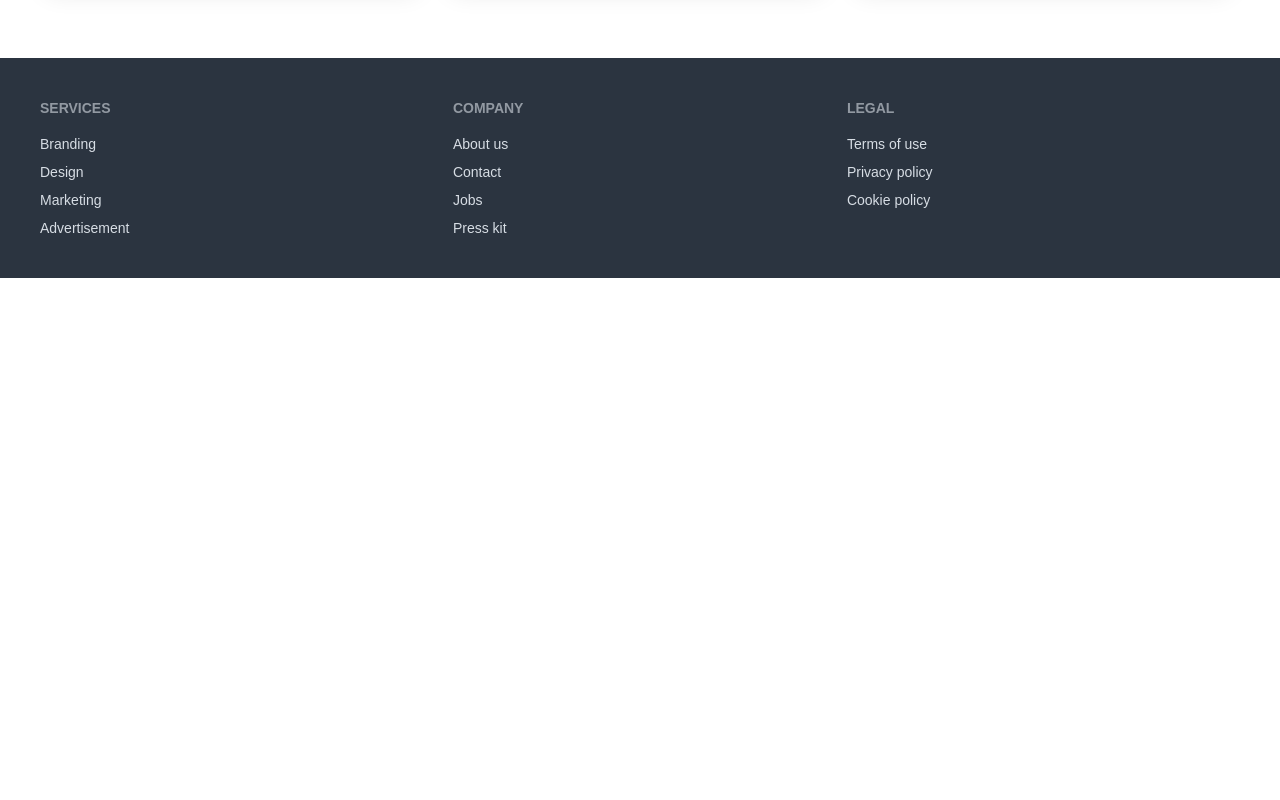
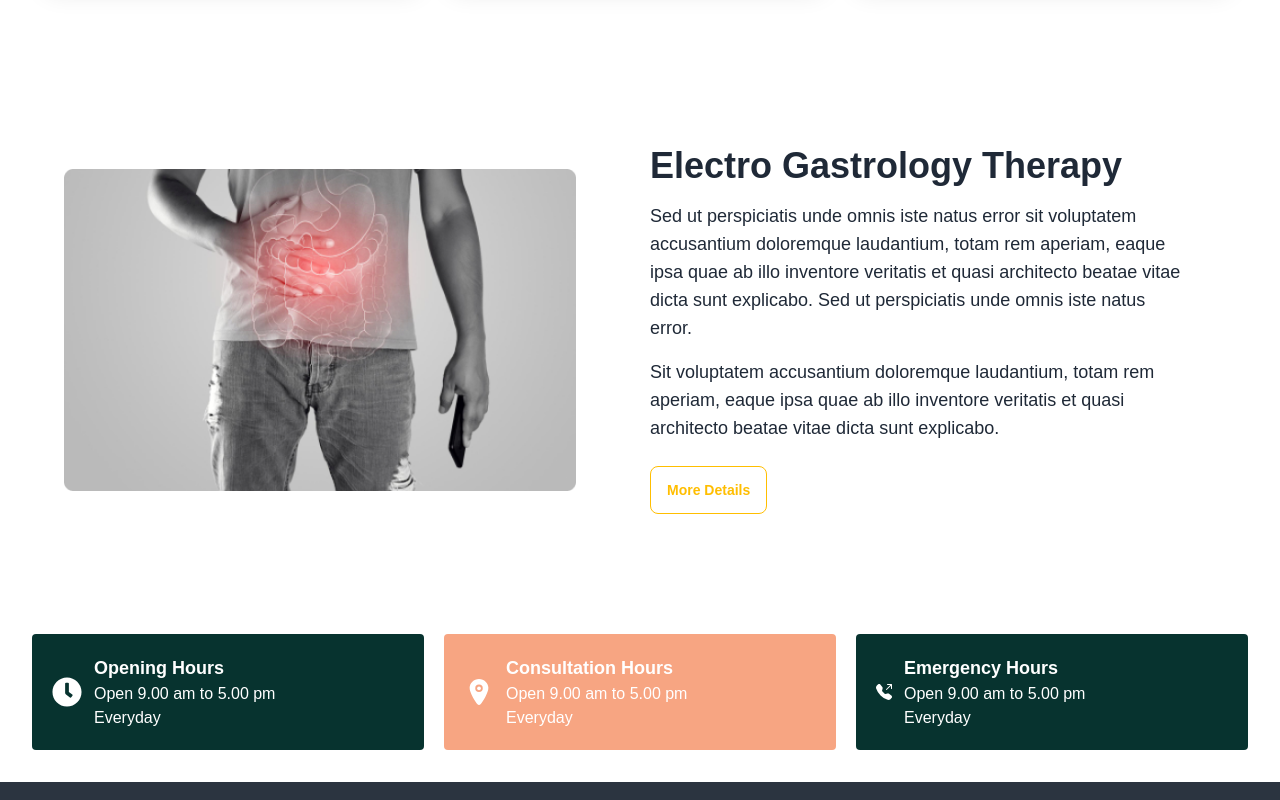
Before and after one commit to mdsabbirkhan1371/doctor-house-client-site, a React (Vite) app: page / in a window 1280 px wide. Shown: the part 1500-2300 px from the top of the page. Before the commit the page ends 1778 px from the top, so only its background shows below. Built offline with nearby package versions, Linux system fonts and the light colour scheme.

Commit message:
information or contact added

```diff
--- a/package.json
+++ b/package.json
@@ -14,6 +14,7 @@
     "match-sorter": "^6.3.4",
     "react": "^18.3.1",
     "react-dom": "^18.3.1",
+    "react-icons": "^5.3.0",
     "react-router-dom": "^6.26.2",
     "sort-by": "^1.2.0"
   },
--- /dev/null
+++ b/src/Component/Therapy/Therapy.jsx
@@ -0,0 +1,35 @@
+import React from 'react';
+import therapyPic from '../../../src/assets/services/electrogastro.png';
+
+const Therapy = () => {
+  return (
+    <div className="flex flex-col md:flex-row justify-evenly items-center gap-5 p-5 md:p-8 lg:p-16">
+      <div className="flex-1 mb-5 md:mb-0">
+        <img
+          src={therapyPic}
+          alt="Therapy"
+          className="w-full h-auto max-w-xs md:max-w-md lg:max-w-lg"
+        />
+      </div>
+      <div className="flex-1 text-center md:text-left p-4 md:p-6">
+        <h2 className="text-2xl md:text-3xl lg:text-4xl font-bold mb-4">
+          Electro Gastrology Therapy
+        </h2>
+        <p className="mb-4 text-sm md:text-base lg:text-lg">
+          Sed ut perspiciatis unde omnis iste natus error sit voluptatem
+          accusantium doloremque laudantium, totam rem aperiam, eaque ipsa quae
+          ab illo inventore veritatis et quasi architecto beatae vitae dicta
+          sunt explicabo. Sed ut perspiciatis unde omnis iste natus error.
+        </p>
+        <p className="mb-6 text-sm md:text-base lg:text-lg">
+          Sit voluptatem accusantium doloremque laudantium, totam rem aperiam,
+          eaque ipsa quae ab illo inventore veritatis et quasi architecto beatae
+          vitae dicta sunt explicabo.
+        </p>
+        <button className="btn btn-outline btn-warning">More Details</button>
+      </div>
+    </div>
+  );
+};
+
+export default Therapy;
--- a/src/Home/Home/Home.jsx
+++ b/src/Home/Home/Home.jsx
@@ -1,12 +1,16 @@
 import React from 'react';
 import Banner from '../Banner/Banner';
 import Services from '../Services/Services';
+import Therapy from '../../Component/Therapy/Therapy';
+import Information from '../Information/Information';
 
 const Home = () => {
   return (
     <div>
       <Banner></Banner>
       <Services></Services>
+      <Therapy></Therapy>
+      <Information></Information>
     </div>
   );
 };
--- /dev/null
+++ b/src/Home/Information/Information.jsx
@@ -0,0 +1,49 @@
+import React from 'react';
+import { BsFillTelephoneOutboundFill } from 'react-icons/bs';
+import { FaClock } from 'react-icons/fa';
+import { IoLocation } from 'react-icons/io5';
+
+const Information = () => {
+  return (
+    <div className="grid grid-cols-1 md:grid-cols-3 items-center text-white gap-5 p-5 md:p-8">
+      {/* Opening Hours Card */}
+      <div className="flex gap-3 p-5 rounded bg-[#07332F] hover:bg-[#0B4E4A] transition-colors duration-300 items-center">
+        <FaClock className="text-3xl" />
+        <div>
+          <h4 className="font-bold text-lg">Opening Hours</h4>
+          <p className="text-sm md:text-base">
+            Open 9.00 am to 5.00 pm <br />
+            Everyday
+          </p>
+        </div>
+      </div>
+
+      {/*  location  Card */}
+      <div className="flex gap-3 p-5 rounded bg-[#F7A582] hover:bg-[#cd5d5d] transition-colors duration-300 items-center">
+        <IoLocation className="text-3xl"></IoLocation>
+        <div>
+          <h4 className="font-bold text-lg">Consultation Hours</h4>
+          <p className="text-sm md:text-base">
+            Open 9.00 am to 5.00 pm <br />
+            Everyday
+          </p>
+        </div>
+      </div>
+
+      {/* Repeated Opening Hours Card */}
+      <div className="flex gap-3 p-5 rounded bg-[#07332F] hover:bg-[#0B4E4A] transition-colors duration-300 items-center">
+        <BsFillTelephoneOutboundFill className="txt-3xl"></BsFillTelephoneOutboundFill>
+
+        <div>
+          <h4 className="font-bold text-lg">Emergency Hours</h4>
+          <p className="text-sm md:text-base">
+            Open 9.00 am to 5.00 pm <br />
+            Everyday
+          </p>
+        </div>
+      </div>
+    </div>
+  );
+};
+
+export default Information;
```
Also changed, not shown: 1 other file (tests, documents, lock files or other folders).
